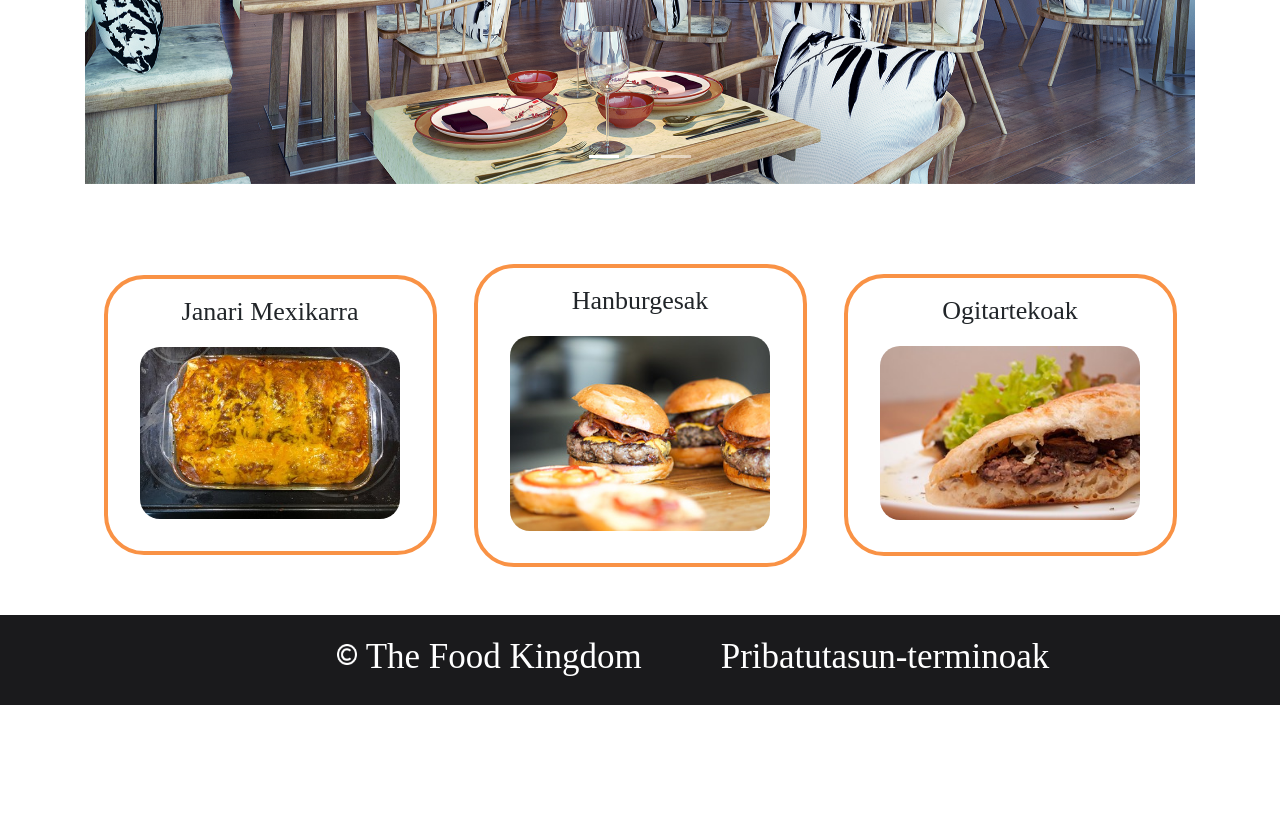
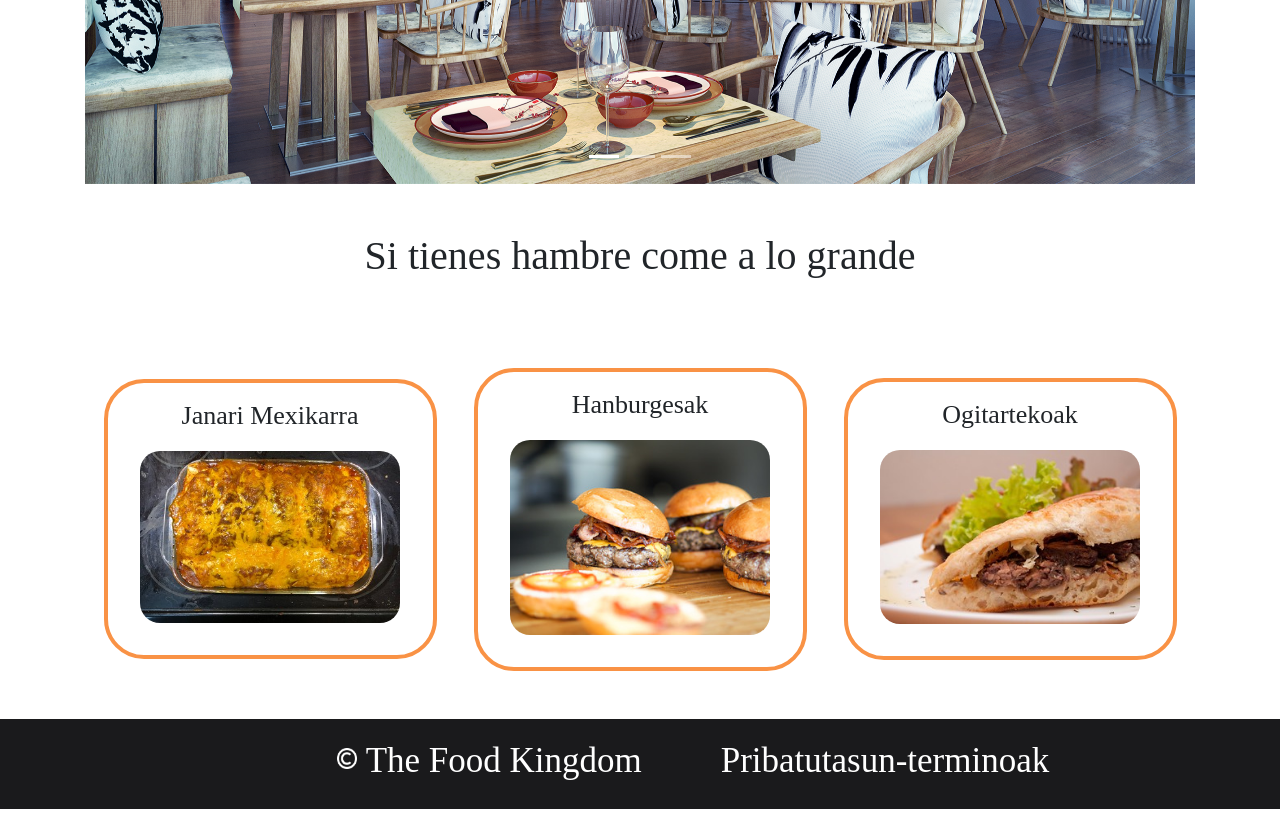
Before and after one commit to garateHegoi/TheFoodKingdom, a Django app: page / in a window 1280 px wide. Shown: the part 642-1457 px from the top of the page. Before the commit the page ends 1347 px from the top, so only its background shows below. Run offline with Django 4.2, Linux system fonts and the light colour scheme; some libraries are stand-ins or nearby versions.

Commit message:
Lema jarri eta margin-en arazoak konpondu

```diff
--- a/Django/TheFoodKingdom/janaria/static/css/styles.css
+++ b/Django/TheFoodKingdom/janaria/static/css/styles.css
@@ -37,12 +37,9 @@
     max-width: 80%;
     max-height: 80%;
     border-radius: 20px;
-    margin-left: 2em;
     margin-bottom: 2em;
 }
 .foot{
-  left: 0;
-  bottom: 0;
   width: 100%;
   background-color: #1A1A1C;
   color: white;
@@ -54,10 +51,6 @@
     margin-top: 5px;
     padding-bottom: 1.5em;
     margin-left: 5em;
-}
-
-.div_height{
-    height: 90px;
 }
 
 .footer_div{
--- a/Django/TheFoodKingdom/janaria/templates/base.html
+++ b/Django/TheFoodKingdom/janaria/templates/base.html
@@ -41,7 +41,7 @@
 
 {% endblock content %}
 <footer class="foot">
-    <div class="d-flex flex-row div_height">
+    <div class="d-flex flex-row">
         <div class="col-5 footer_div ">
             <img class="copyright_img" src="{% static 'img/copyright.png'%}">
             <a class="footer_title" href="#">The Food Kingdom</a>
--- a/Django/TheFoodKingdom/janaria/templates/index.html
+++ b/Django/TheFoodKingdom/janaria/templates/index.html
@@ -2,7 +2,7 @@
 {% load static %}
     {% block title %}The Food Kingdom{% endblock title%}
     {% block content %}
-    <div class="container" style="margin-top: 100px;">
+    <div class="container text-center" style="margin-top: 100px;">
         <div id="carouselExampleIndicators" class="carousel slide" data-ride="carousel">
             <ol class="carousel-indicators">
               <li data-target="#carouselExampleIndicators" data-slide-to="0" class="active"></li>
@@ -29,6 +29,8 @@
               <span class="sr-only">Next</span>
             </a>
           </div>
+
+          <h1 class="mt-5">Si tienes hambre come a lo grande</h1>
         <div class="content_wrapper">
             <div>
                 <p>Janari Mexikarra</p>
```
